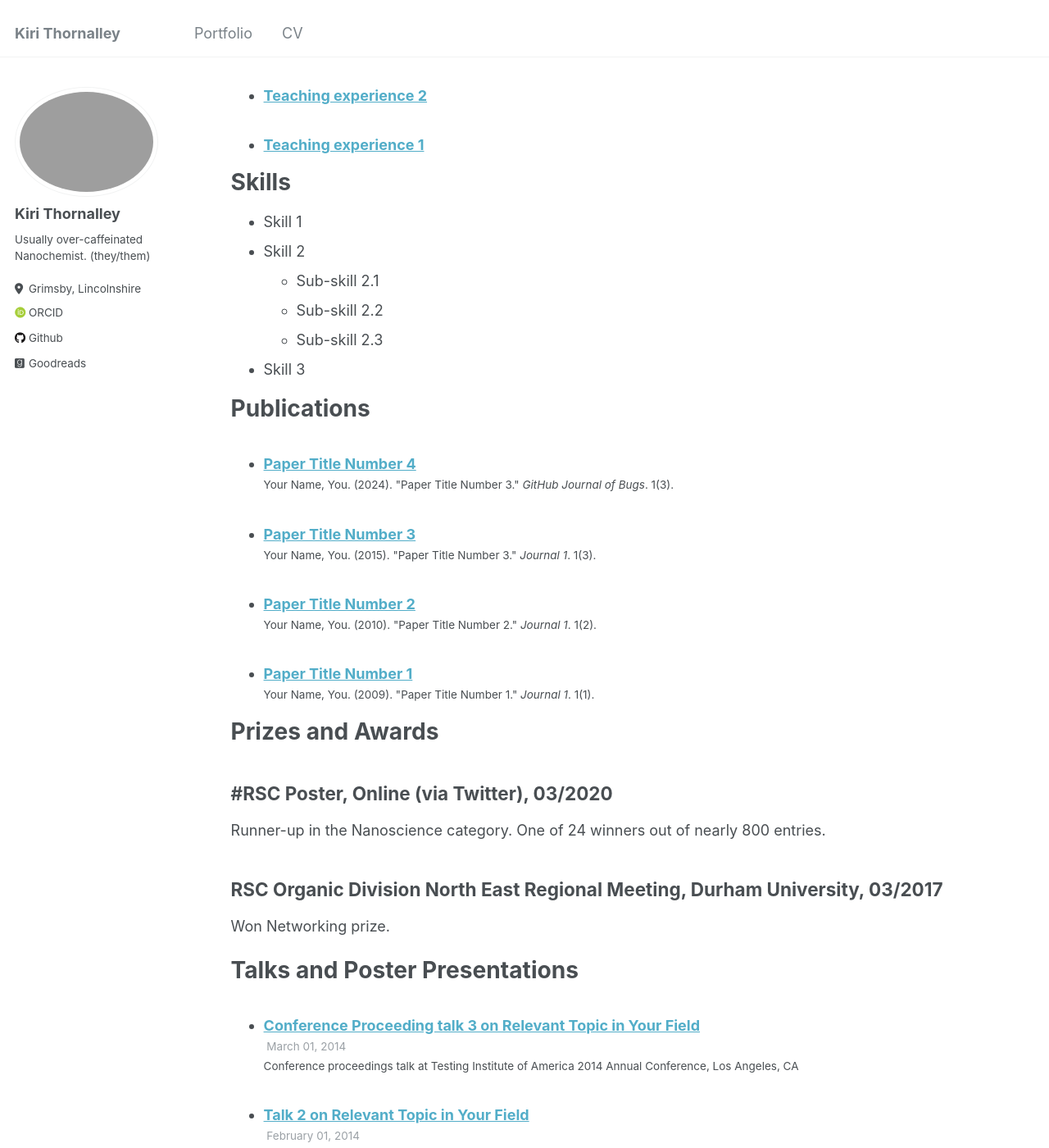
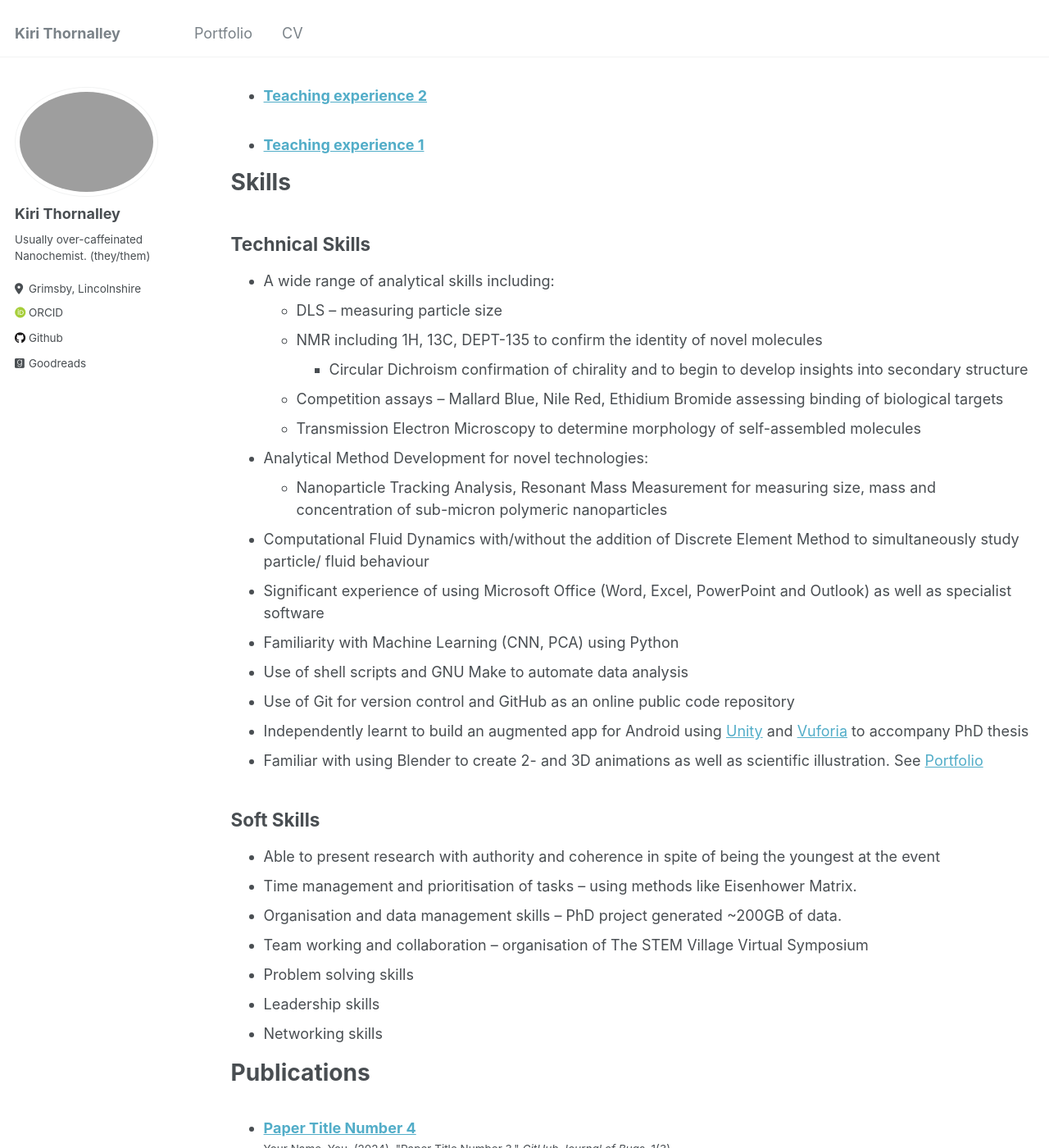
Before and after one commit to kiri-thornalley/kiri-thornalley.github.io, a Jekyll site: the page built from _pages/cv.md, in a window 1280 px wide and 1400 px high, scrolled down 1492 px. Shown: the whole window at 82% size. Built offline with Jekyll 4.4.1, drawn with Linux system fonts in a browser that asks for light colours; some web fonts are replaced.

Commit message:
added skills

```diff
--- a/_pages/cv.md
+++ b/_pages/cv.md
@@ -44,13 +44,34 @@ Thesis available [here](https://etheses.whiterose.ac.uk/20048/)
 
 
 # Skills #
+## Technical Skills ##
 
-* Skill 1
-* Skill 2
-  * Sub-skill 2.1
-  * Sub-skill 2.2
-  * Sub-skill 2.3
-* Skill 3
+* A wide range of analytical skills including:
+  * DLS – measuring particle size
+  * NMR including 1H, 13C, DEPT-135 to confirm the identity of novel molecules
+	* Circular Dichroism confirmation of chirality and to begin to develop insights into secondary structure
+  * Competition assays – Mallard Blue, Nile Red, Ethidium Bromide assessing binding of biological targets
+  * Transmission Electron Microscopy to determine morphology of self-assembled molecules
+
+* Analytical Method Development for novel technologies:
+  * Nanoparticle Tracking Analysis, Resonant Mass Measurement for measuring size, mass and concentration of sub-micron polymeric nanoparticles
+
+* Computational Fluid Dynamics with/without the addition of Discrete Element Method to simultaneously study particle/ fluid behaviour
+*	Significant experience of using Microsoft Office (Word, Excel, PowerPoint and Outlook) as well as specialist software
+* Familiarity with Machine Learning (CNN, PCA) using Python
+* Use of shell scripts and GNU Make to automate data analysis
+* Use of Git for version control and GitHub as an online public code repository
+* Independently learnt to build an augmented app for Android using [Unity](https://unity.com/) and [Vuforia](https://www.ptc.com/en/products/vuforia) to accompany PhD thesis
+* Familiar with using Blender to create 2- and 3D animations as well as scientific illustration. See [Portfolio](/portfolio/)
+
+## Soft Skills ##
+* Able to present research with authority and coherence in spite of being the youngest at the event
+* Time management and prioritisation of tasks – using methods like Eisenhower Matrix.
+* Organisation and data management skills – PhD project generated ~200GB of data.
+* Team working and collaboration – organisation of The STEM Village Virtual Symposium
+* Problem solving skills
+* Leadership skills
+* Networking skills
 
 # Publications #
 
```
